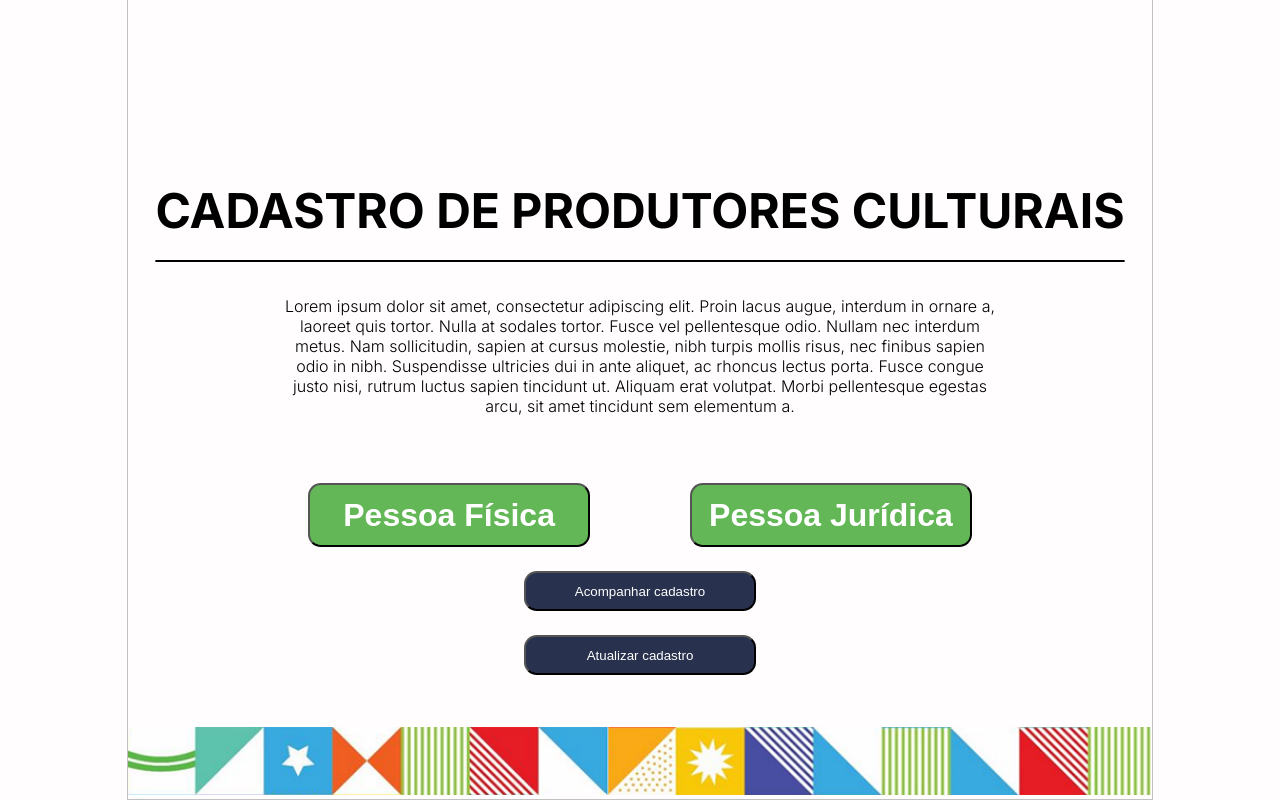
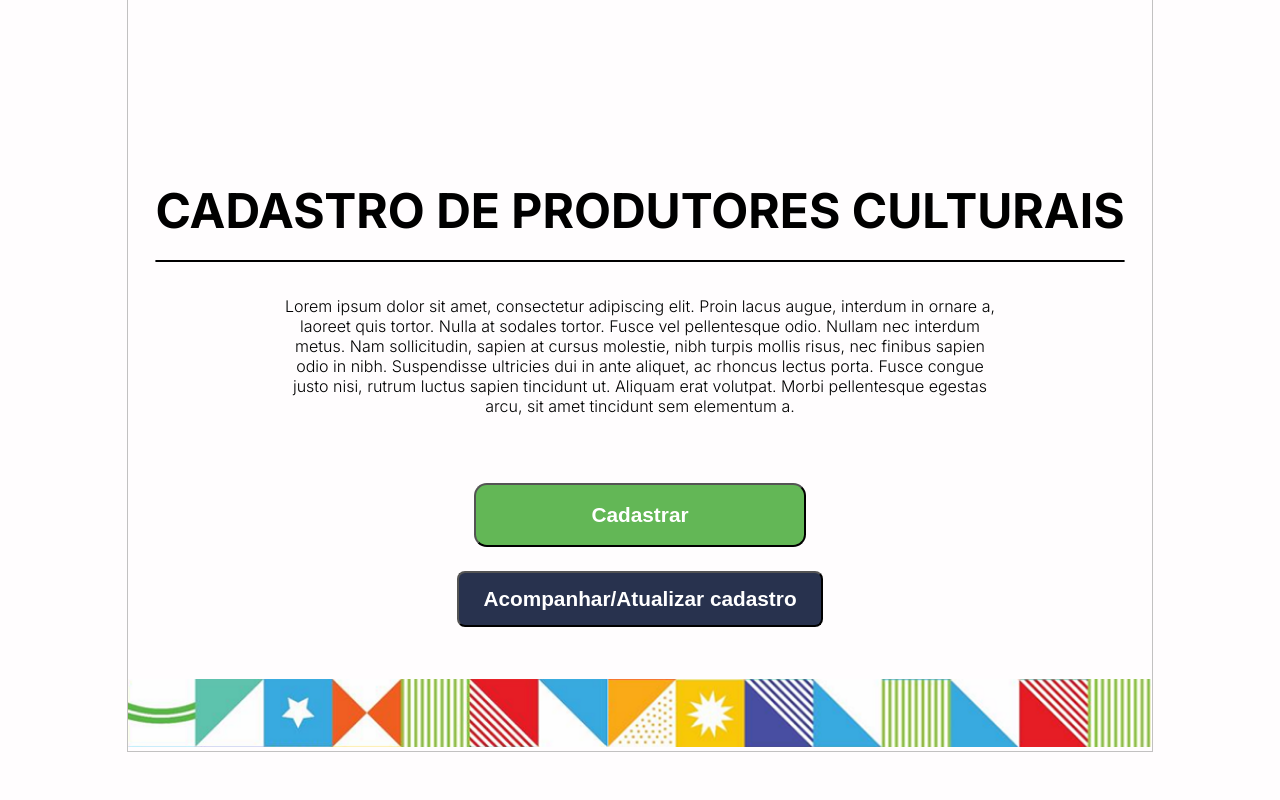
Before and after one commit to AntonioLopes21/Funcultura_Front_End, a React (Create React App) app in the folder fundarpe/: page / in a window 1280 px wide. Shown: the part 570-1370 px from the top of the page. After the commit the page ends 1322 px from the top, so only its background shows below. Built offline with nearby package versions, Linux system fonts and the light colour scheme.

Commit message:
criando useState para ação no btn de cadastro

```diff
--- a/fundarpe/package.json
+++ b/fundarpe/package.json
@@ -7,6 +7,7 @@
     "@testing-library/jest-dom": "^6.6.3",
     "@testing-library/react": "^16.3.0",
     "@testing-library/user-event": "^13.5.0",
+    "axios": "^1.9.0",
     "react": "^19.1.0",
     "react-dom": "^19.1.0",
     "react-router-dom": "^7.5.0",
--- a/fundarpe/public/index.html
+++ b/fundarpe/public/index.html
@@ -24,7 +24,7 @@
       work correctly both with client-side routing and a non-root public URL.
       Learn how to configure a non-root public URL by running `npm run build`.
     -->
-    <title>React App</title>
+    <title>Fundarpe</title>
   </head>
   <body>
     <noscript>You need to enable JavaScript to run this app.</noscript>
--- a/fundarpe/src/components/MainContent/MainContent.css
+++ b/fundarpe/src/components/MainContent/MainContent.css
@@ -52,10 +52,10 @@
     justify-content: center;
 }
 
-.main_content_section_btn_pessoa_fisica, .main_content_section_btn_pessoa_juridica {
+.main_content_section_btn_pessoa_fisica, .main_content_section_btn_pessoa_juridica, .main_content_section_btn_cadastrar {
     width: 20.75rem;
     height: 4rem;
-    font-size: 2rem;
+    font-size: 1.3rem;
     font-weight: 700;
     color: white;
     background-color: #63B756;
@@ -69,15 +69,17 @@
     padding: 5%;
 }
 
-.main_content_section_btn_acompanhar, .main_content_section_btn_atualizar  {
-    width: 14.5rem;
-    height: 2.5rem;
+.main_content_section_btn_acompanhar {
+    width: 22.875rem;
+    height: 3.5rem;
     background-color: #28324E;
     color: white;
-    border-radius: .8rem;
+    border-radius: .5rem;
     justify-content: center;
     align-items: center;
     align-self: center;
+    font-weight: 700;
+    font-size: 1.3rem;
 }
 
 .footer img{
--- a/fundarpe/src/components/MainContent/MainContent.jsx
+++ b/fundarpe/src/components/MainContent/MainContent.jsx
@@ -2,11 +2,17 @@ import React from "react";
 import { ImagesProject } from "../../assets/Images";
 import "./MainContent.css"
 import Footer from "../Footer/Footer"
-// import { useState } from "react";
+import { useState } from "react";
 import { useNavigate } from "react-router-dom";
 
 function MainContent() {
     const navigate = useNavigate();
+
+    const [mostrarOpcoes, setMostrarOpcoes] = useState(false);
+
+    const handleClickCadastrar = () => {
+        setMostrarOpcoes(true);
+    };
 
     const handleClick = () => {
         navigate('/formsPessoaFisica');
@@ -30,12 +36,33 @@ function MainContent() {
 
                 <div className="main_content_section_content_btn">
                     <div className="btn-cadastros">
-                    <button className="main_content_section_btn_pessoa_fisica" onClick={() => handleClick()}>Pessoa Física</button>
-                    <button className="main_content_section_btn_pessoa_juridica" onClick={() => handleClickPJ()}>Pessoa Jurídica</button>
+                        {!mostrarOpcoes ? (
+                            <button
+                                className="main_content_section_btn_cadastrar"
+                                onClick={handleClickCadastrar}
+                            >
+                                Cadastrar
+                            </button>
+                        ) : (
+                            <>
+                                <button
+                                    className="main_content_section_btn_pessoa_fisica"
+                                    onClick={handleClick}
+                                >
+                                    Pessoa Física
+                                </button>
+                                <button
+                                    className="main_content_section_btn_pessoa_juridica"
+                                    onClick={handleClickPJ}
+                                >
+                                    Pessoa Jurídica
+                                </button>
+                            </>
+                        )}
                     </div>
 
-                    <button className="main_content_section_btn_acompanhar">Acompanhar cadastro</button>
-                    <button className="main_content_section_btn_atualizar">Atualizar cadastro</button>
+
+                    <button className="main_content_section_btn_acompanhar">Acompanhar/Atualizar cadastro</button>
                 </div>
 
             </div>
```
Also changed, not shown: 1 other file (tests, documents, lock files or other folders).
